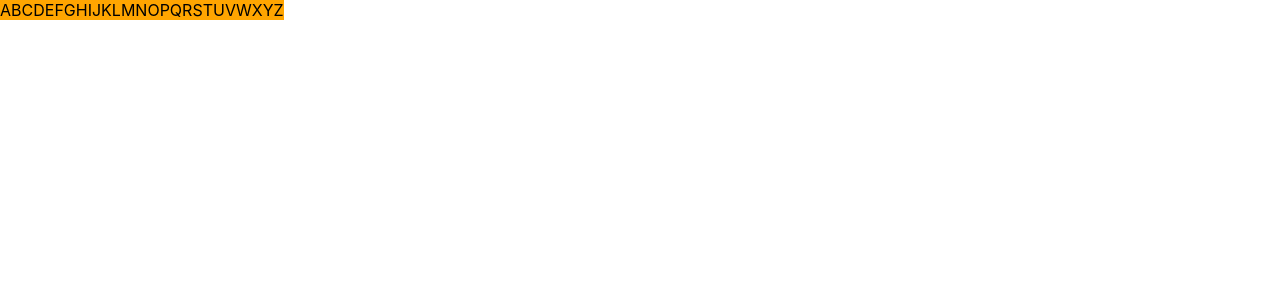
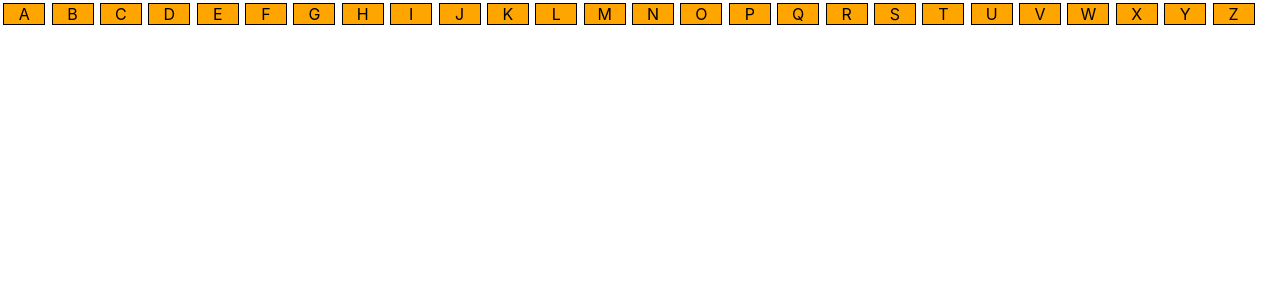
Before and after one commit to LerouxGabrielle/lesson-by-arnaud, a React (Create React App) app in the folder memory/: page / in a window 1280 px wide. Shown: the top 300 px of the page. Built offline with nearby package versions, Linux system fonts and the light colour scheme.

Commit message:
blablabla

```diff
--- a/memory/src/composant/Bouton.css
+++ b/memory/src/composant/Bouton.css
@@ -1,5 +1,14 @@
 .lettre
     {
     background-color: orange;
-    float: left
+    float: left;
+    border: solid 1px black ;
+    margin: 0.2em;
+    width: 40px;
+    text-align: center;
     }
+
+p
+    {
+        margin: auto
+    }
--- a/memory/src/composant/Bouton.js
+++ b/memory/src/composant/Bouton.js
@@ -4,8 +4,9 @@ import './Bouton.css'
 
 const Bouton = ({ bouton, onClick }) => (
     <div className="lettre" onClick={() => onClick(bouton)} >
-
-        {bouton}
+      <p>
+          {bouton}
+      </p>
 
     </div>
   )
--- a/memory/src/composant/Interface.js
+++ b/memory/src/composant/Interface.js
@@ -10,10 +10,14 @@ const Interface =  () => (
         <Bouton
         bouton={character}
         key={index}
-        onClick={null}
+        onClick={handleBoutonclick}
         />
     )
 ))
 
+function handleBoutonclick (bouton) {
+    console.log (bouton, 'clicked')
+}
+
 
 export default Interface
```
